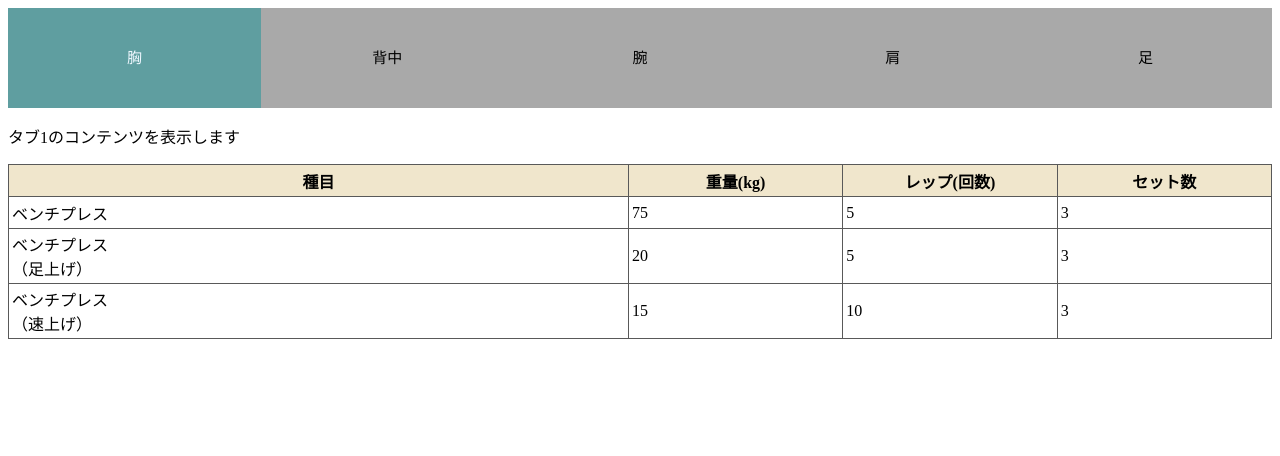
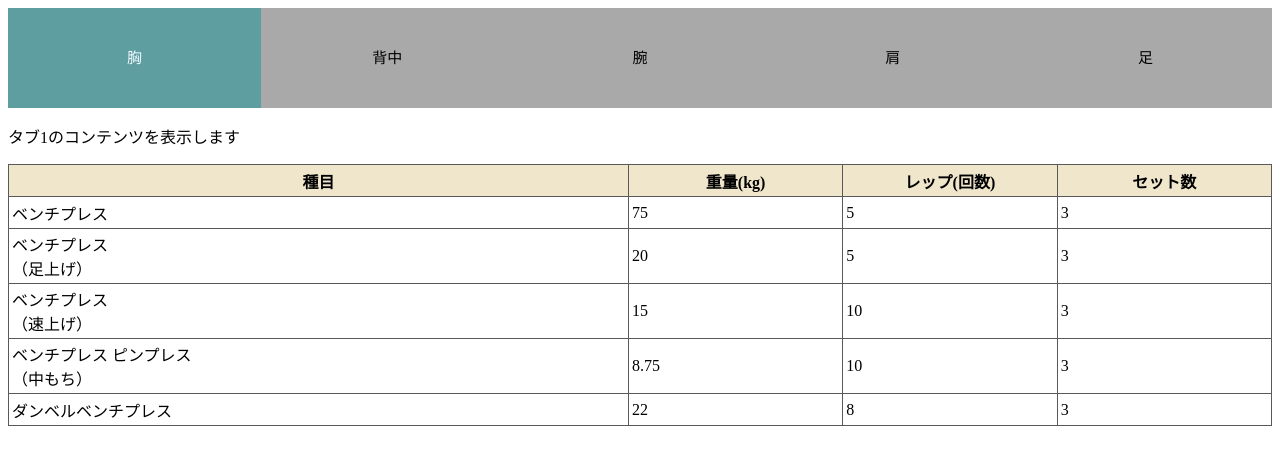
Before and after one commit to Git-kun/training-menu, a plain HTML site: page index.html in a window 1280 px wide. Drawn offline with Linux system fonts and the light colour scheme.

Commit message:
項目追加

```diff
--- a/index.html
+++ b/index.html
@@ -39,6 +39,18 @@
           <td>10</td>
           <td>3</td>
         </tr>
+        <tr>
+          <td>ベンチプレス ピンプレス<br>（中もち）</td>
+          <td>8.75</td>
+          <td>10</td>
+          <td>3</td>
+        </tr>
+        <tr>
+          <td>ダンベルベンチプレス</td>
+          <td>22</td>
+          <td>8</td>
+          <td>3</td>
+        </tr>
       </table>
     </div>
     <input type="radio" name="tab_name" id="tab2" >
```
